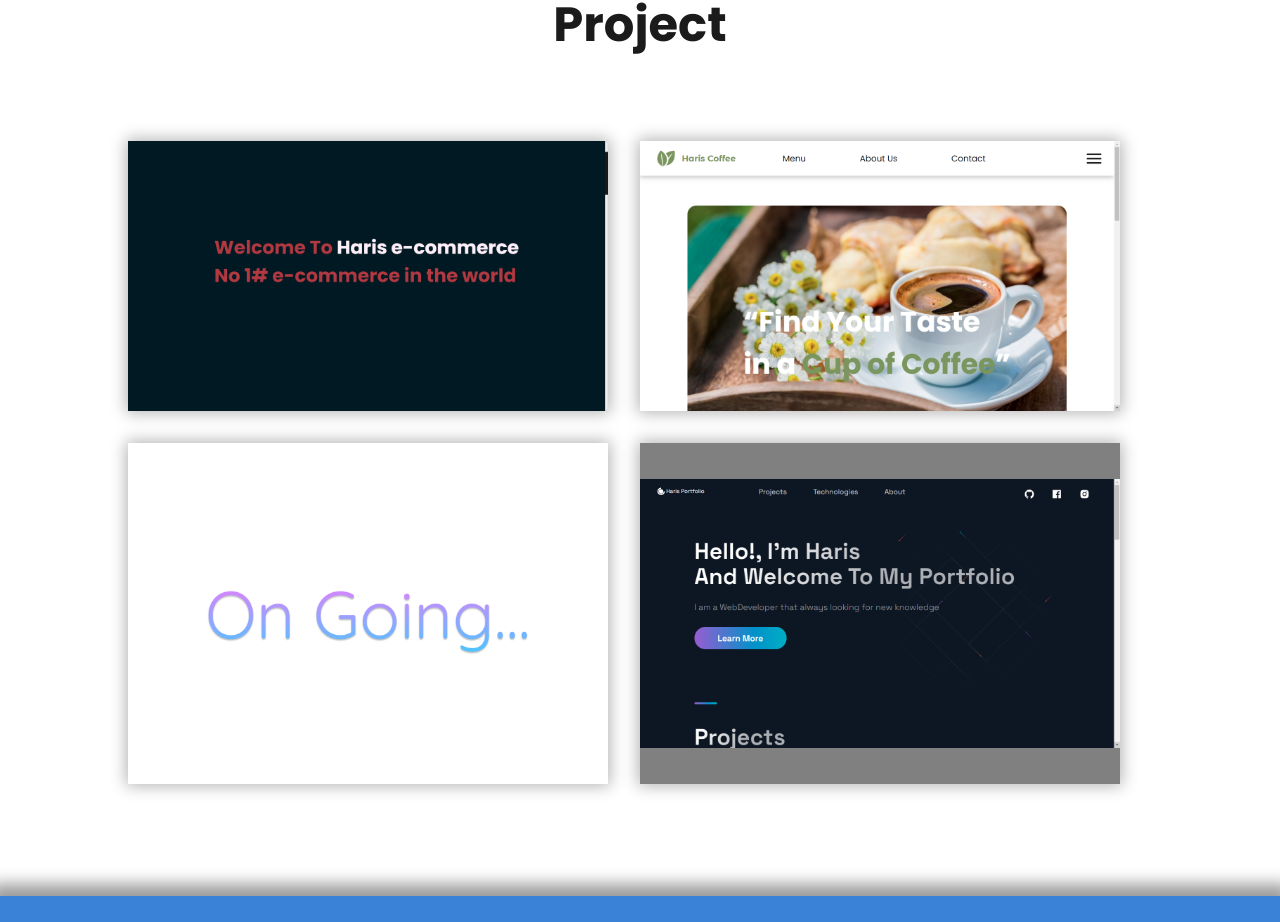
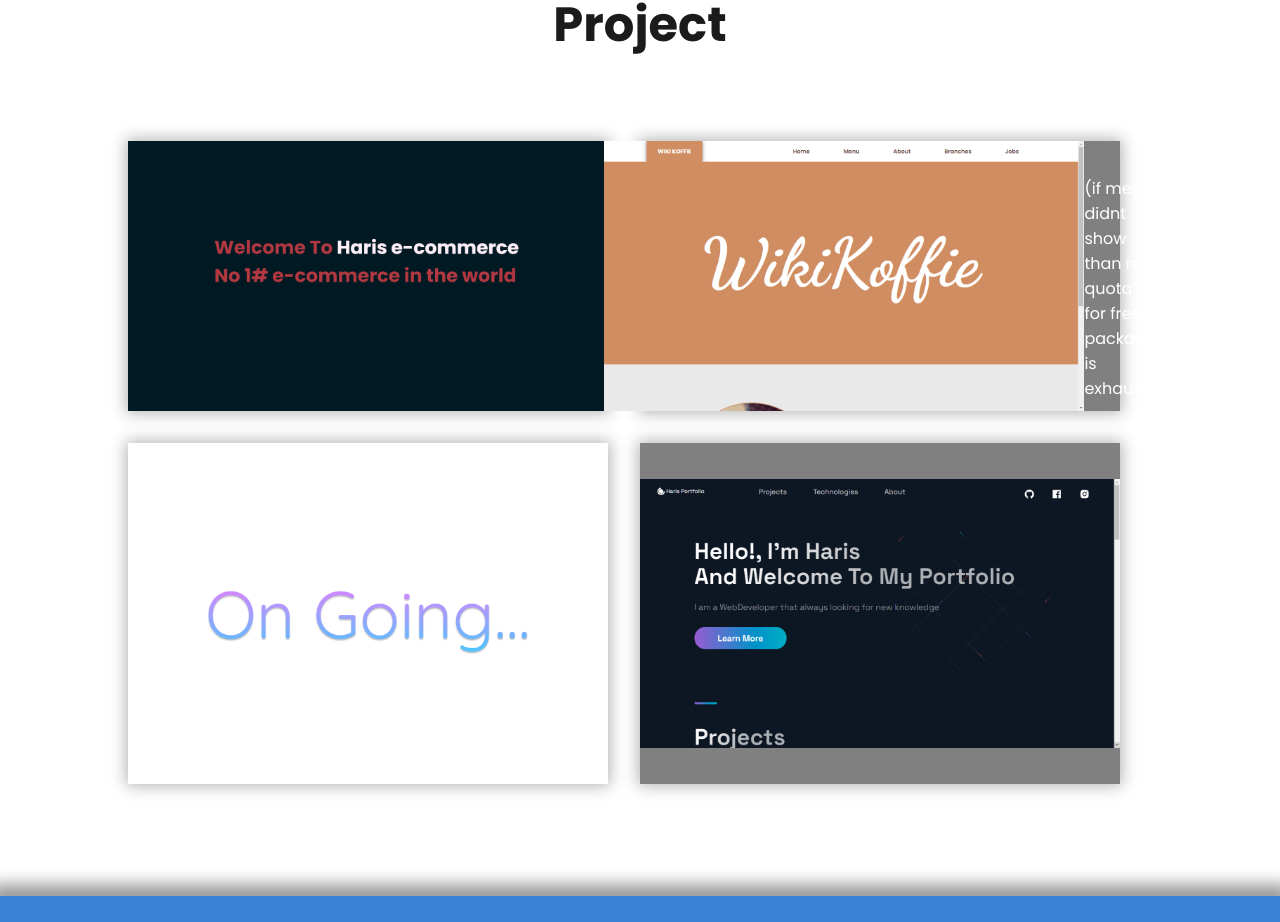
Before and after one commit to Haris-Maulana/portfolio, a React (Create React App) app: page / in a window 1280 px wide. Shown: the part 1991-2913 px from the top of the page. Built offline with nearby package versions, Linux system fonts and the light colour scheme.

Commit message:
fixed coffe shop

```diff
--- a/src/Component/03-Project/Project.js
+++ b/src/Component/03-Project/Project.js
@@ -28,10 +28,12 @@ const Project = () => {
               TAP TO GO TO THE LINK <br /> STACK : "React" "Node" "Sass"
             </p>
           </a>
-          <a data-aos="fade-left" data-aos-duration="1000" href="https://coffee-shop-neon.vercel.app/">
+          <a data-aos="fade-left" data-aos-duration="1000" href="https://coffee-project-eight.vercel.app/">
             <img src={image2} alt="H-Coffee" />
-            <p> "Coffee Shop" <br /> Created with simple html to create an attractive website for a simple article about a coffee. <br />
-              TAP TO GO TO THE LINK <br /> STACK : "Html&CSS" "Javascript" "API"</p>
+            <p> "Coffee Shop" <br /> Created with Reactjs and Api from 2 resources to create an attractive website for a simple article about a coffee.
+             <br />
+              TAP TO GO TO THE LINK <br /> STACK : "React", "Api" , "Sass"</p>
+              <br /> (if menu didnt show than my quota for free package is exhaust)
           </a>
         </div>
         <div className="project-container-row">
```
Also changed, not shown: src/Component/03-Project/images/2.png.
